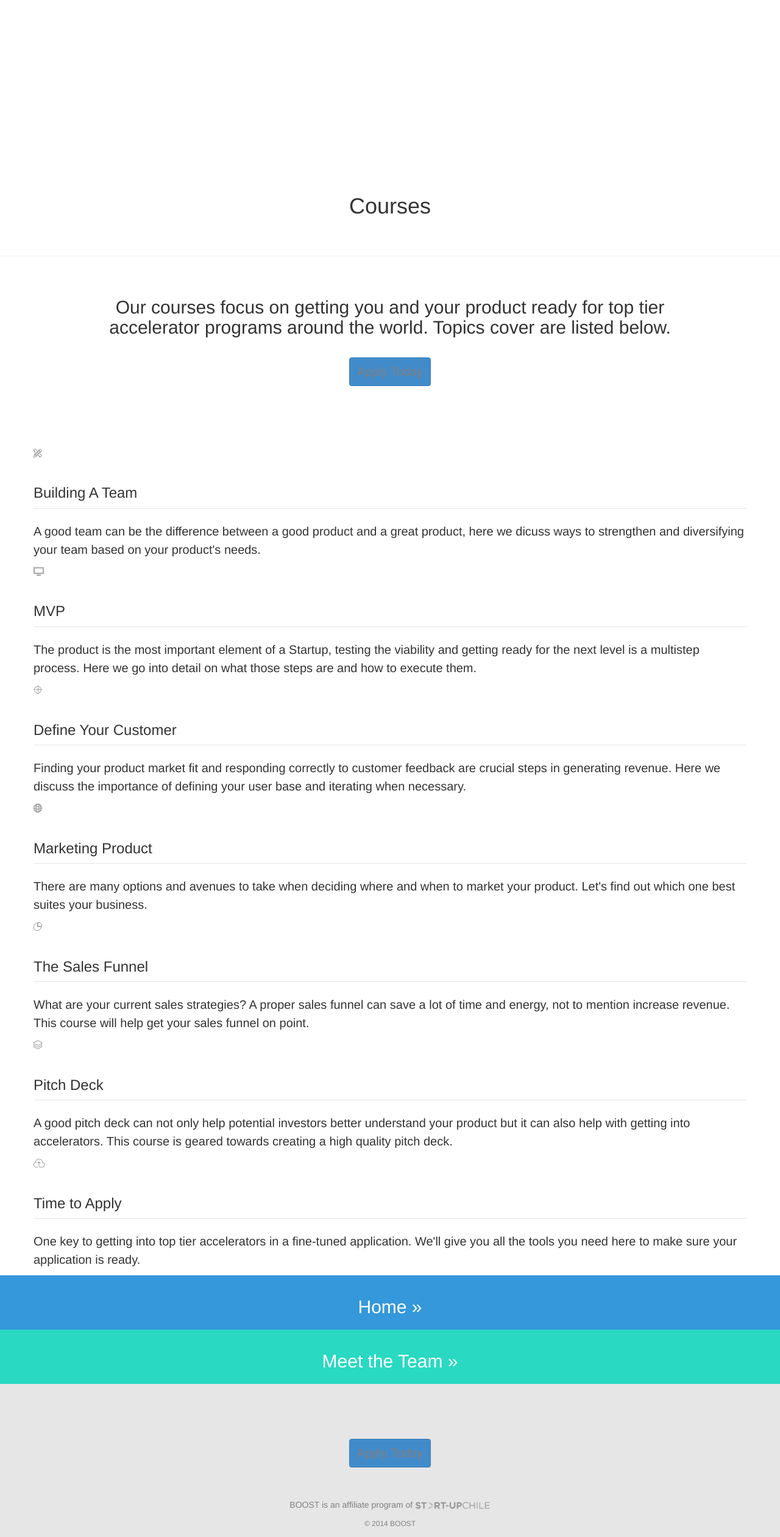
After one commit to gavkearney/SUP_Accelerator, a PHP site: page /courses.php in a window 1280 px wide. The commit adds this page. Shown: the whole page at 61% size. Run offline with PHP 8.4, Linux system fonts and the light colour scheme.

Commit message:
added courses.php

```diff
--- /dev/null
+++ b/courses.php
@@ -0,0 +1,224 @@
+
+<!DOCTYPE html>
+<!--[if lt IE 7]>      <html class="no-js lt-ie9 lt-ie8 lt-ie7"> <![endif]-->
+<!--[if IE 7]>         <html class="no-js lt-ie9 lt-ie8"> <![endif]-->
+<!--[if IE 8]>         <html class="no-js lt-ie9"> <![endif]-->
+<!--[if gt IE 8]><!-->
+<html class="no-js"> <!--<![endif]-->
+    <head>
+        <meta charset="utf-8">
+        <title>BOOST Courses</title>
+        <meta name="description" content="">
+        <meta name="viewport" content="width=device-width, initial-scale=1">
+        <meta http-equiv="X-UA-Compatible" content="IE=edge">
+        <link href="css/flexslider.min.css" rel="stylesheet" type="text/css" media="all"/>
+        <link href="css/line-icons.min.css" rel="stylesheet" type="text/css" media="all"/>
+        <link href="css/elegant-icons.min.css" rel="stylesheet" type="text/css" media="all"/>
+        <link href="css/lightbox.min.css" rel="stylesheet" type="text/css" media="all"/>
+        <link href="css/bootstrap.min.css" rel="stylesheet" type="text/css" media="all"/>
+        <link href="css/theme-aquatica.css" rel="stylesheet" type="text/css" media="all"/>
+        <link href='http://fonts.googleapis.com/css?family=Open+Sans:300italic,400italic,400,300,600,700%7CRaleway:700' rel='stylesheet' type='text/css'>
+        <script src="js/modernizr-2.6.2-respond-1.1.0.min.js"></script>
+        <style>
+        .page-header{padding:50px 0px;}
+    	.message {padding:20px 0px 50px;text-align:center;margin-bottom:50px;}
+    	.copyright {margin-top:10px;font-size:12px;color:#808080;}
+    	.gr-bg {background:#e6e6e6;}
+    	.text-center {text-align: center;}
+    	a:link, a:hover, a:active, a:visited {color:#808080;font-size: 20px;}
+    	.faq {padding:50px 5%;background:#f8f8f8;}
+    	.faq h2 {font-size: 40px;}
+    	.faq h3 {padding:15px 0px;}
+    	.logos {padding:50px 5%;}
+    	.logos h2 {padding:15px 0px 50px;}
+    	.logos img {height:75px;}
+    	.containsImages div {padding-top:25px;padding-bottom: 25px}
+    	.feature p{font-size: 20px;line-height:1.5em}
+    	.feature h5{font-size: 24px;}
+        </style>
+    </head>
+    <body>
+    	<div class="loader">
+    		<div class="spinner">
+			  <div class="double-bounce1"></div>
+			  <div class="double-bounce2"></div>
+			</div>
+    	</div>
+
+		<div class="main-container">
+			<header class="page-header">
+				<div class="background-image-holder parallax-background">
+					<img class="background-image" alt="Background Image" src="img/blur.jpg">
+				</div>
+
+				<div class="container">
+					<div class="row">
+						<div class="col-sm-12 text-center">
+							<img class="logo" alt="Logo" src="img/speechbubble_pre.png" style="height:200px;max-width:800px;">
+							<h1 class="text-white">Courses</h1>
+
+						</div>
+					</div><!--end of row-->
+				</div><!--end of container-->
+			</header>
+
+			<section class="duplicatable-content">
+
+				<div class="container">
+					<!--end of row-->
+
+					<div class="row">
+						<div class="col-sm-10 col-sm-offset-1 message">
+							<h2>Our courses focus on getting you and your product ready for top tier accelerator programs around the world. Topics cover are listed below.</h2><br>
+							<a href="https://tbca.wufoo.com/forms/boost-preaccelerator-program/" target="_blank" class="btn btn-primary btn-filled">Apply Today</a>
+						</div>
+						<div class="col-sm-12">
+							<div class="feature feature-icon-large">
+								<div class="pull-left">
+									<i class="icon icon-tools"></i>
+								</div>
+								<div class="pull-right">
+									<legend><h5>Building A Team</h5></legend>
+									<p>
+										A good team can be the difference between a good product and a great product, here we dicuss ways to strengthen and diversifying your team based on your product's needs.
+									</p>
+								</div>
+							</div>
+						</div><!--end 6 col-->
+
+						<div class="col-sm-12">
+							<div class="feature feature-icon-large">
+								<div class="pull-left">
+									<i class="icon icon-desktop"></i>
+								</div>
+								<div class="pull-right">
+									<legend><h5>MVP</h5></legend>
+									<p>
+										The product is the most important element of a Startup, testing the viability and getting ready for the next level is a multistep process. Here we go into detail on what those steps are and how to execute them.
+									</p>
+								</div>
+							</div>
+						</div><!--end 6 col-->
+
+						<div class="col-sm-12">
+							<div class="feature feature-icon-large">
+								<div class="pull-left">
+									<i class="icon icon-scope"></i>
+								</div>
+								<div class="pull-right">
+									<legend><h5>Define Your Customer</h5></legend>
+									<p>
+										Finding your product market fit and responding correctly to customer feedback are crucial steps in generating revenue. Here we discuss the importance of defining your user base and iterating when necessary.
+									</p>
+								</div>
+							</div>
+						</div><!--end 6 col-->
+
+						<div class="col-sm-12">
+							<div class="feature feature-icon-large">
+								<div class="pull-left">
+									<i class="icon icon-global"></i>
+								</div>
+								<div class="pull-right">
+									<legend><h5>Marketing Product</h5></legend>
+									<p>
+										There are many options and avenues to take when deciding where and when to market your product. Let's find out which one best suites your business.
+									</p>
+								</div>
+							</div>
+						</div><!--end 6 col-->
+
+						<div class="col-sm-12">
+							<div class="feature feature-icon-large">
+								<div class="pull-left">
+									<i class="icon icon-piechart"></i>
+								</div>
+								<div class="pull-right">
+									<legend><h5>The Sales Funnel</h5></legend>
+									<p>
+										What are your current sales strategies? A proper sales funnel can save a lot of time and energy, not to mention increase revenue. This course will help get your sales funnel on point.
+									</p>
+								</div>
+							</div>
+						</div><!--end 6 col-->
+
+						<div class="col-sm-12">
+							<div class="feature feature-icon-large">
+								<div class="pull-left">
+									<i class="icon icon-layers"></i>
+								</div>
+								<div class="pull-right">
+									<legend><h5>Pitch Deck</h5></legend>
+									<p>
+										A good pitch deck can not only help potential investors better understand your product but it can also help with getting into accelerators. This course is geared towards creating a high quality pitch deck.
+									</p>
+								</div>
+							</div>
+						</div><!--end 6 col-->
+
+						<div class="col-sm-12">
+							<div class="feature feature-icon-large">
+								<div class="pull-left">
+									<i class="icon icon-upload"></i>
+								</div>
+								<div class="pull-right">
+									<legend><h5>Time to Apply</h5></legend>
+									<p>
+										One key to getting into top tier accelerators in a fine-tuned application. We'll give you all the tools you need here to make sure your application is ready.
+									</p>
+								</div>
+							</div>
+						</div><!--end 6 col-->
+
+						<!--end 6 col-->
+
+					</div><!--end of row-->
+				</div>
+
+			</section>
+		</div>
+
+		<div class="footer-container">
+			<a href="index.php">
+				<div class="col-sm-12 text-center" style="background:#3498db;font-size:30px;padding:10px 0px;">
+						<h2 style="color:#fff;">Home &raquo;</h2>
+				</div>
+			</a>
+			<a href="team.php">
+				<div class="col-sm-12 text-center" style="background:#29d9c2;font-size:30px;padding:10px 0px;margin-bottom:90px;">
+						<h2 style="color:#fff;">Meet the Team &raquo;</h2>
+				</div>
+			</a>
+			<footer class="short gr-bg">
+				<div class="container">
+					<div class="row text-center">
+						<div class="col-sm-12">
+							<a href="https://tbca.wufoo.com/forms/boost-preaccelerator-program/" target="_blank" class="btn btn-primary btn-filled">Apply Today</a>
+
+						</div>
+						<div class="col-sm-12" style="padding-top:50px;">
+							<p style="color:#808080;">BOOST is an affiliate program of <img src="img/sup_2_bw.png" style="height:14px;"></p>
+							<p class="copyright">&copy; 2014 BOOST</p>
+						</div>
+
+
+					</div><!--end of row-->
+				</div><!--end of container-->
+			</footer>
+		</div>
+
+		<script src="js/jquery.min.js"></script>
+        <script src="js/jquery.plugin.min.js"></script>
+        <script src="js/bootstrap.min.js"></script>
+        <script src="js/jquery.flexslider-min.js"></script>
+        <script src="js/smooth-scroll.min.js"></script>
+        <script src="js/skrollr.min.js"></script>
+        <script src="js/spectragram.min.js"></script>
+        <script src="js/scrollReveal.min.js"></script>
+        <script src="js/isotope.min.js"></script>
+        <script src="js/twitterFetcher_v10_min.js"></script>
+        <script src="js/lightbox.min.js"></script>
+        <script src="js/jquery.countdown.min.js"></script>
+        <script src="js/scripts.js"></script>
+    </body>
+</html>
```
Also changed, not shown: index.php (+6 -1 lines), team.php (+27 -0 lines), img/renova_nuevo_black.png (added), img/spreadsheetbooster_black.png (added).
